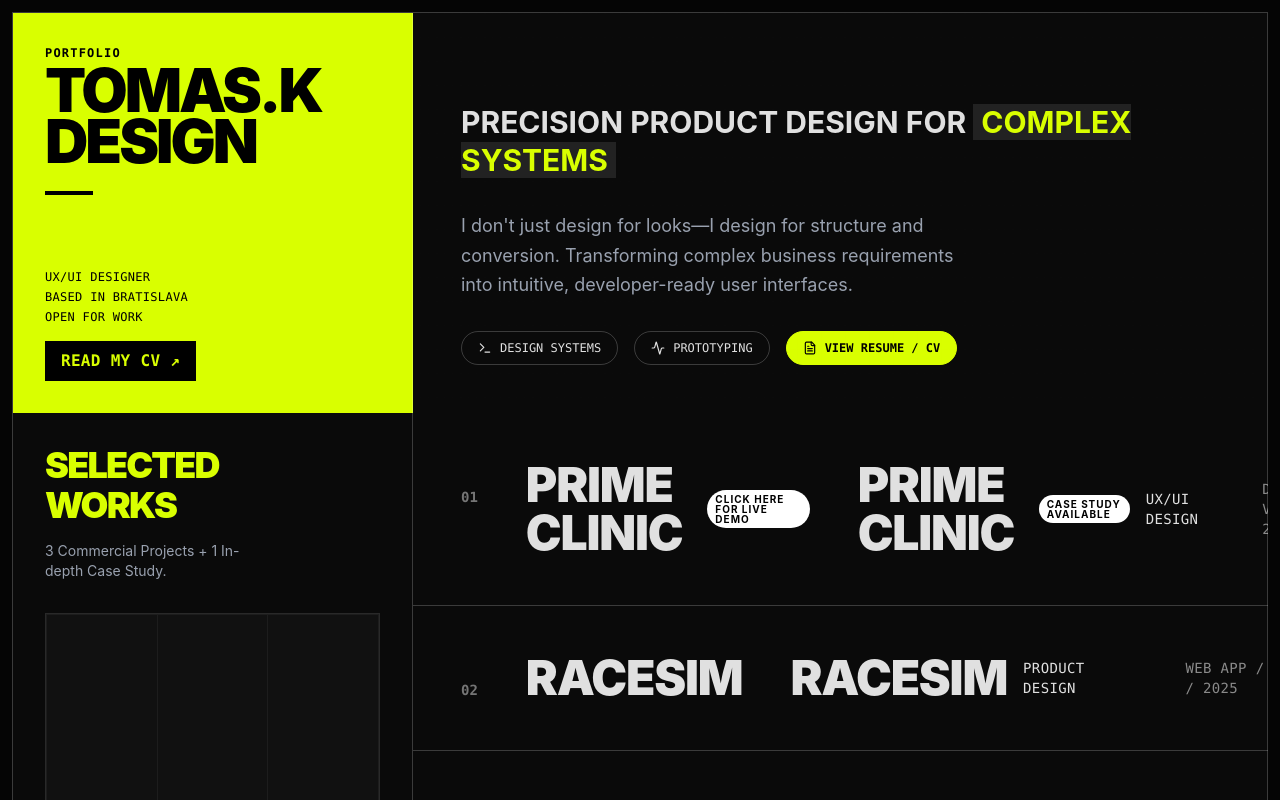
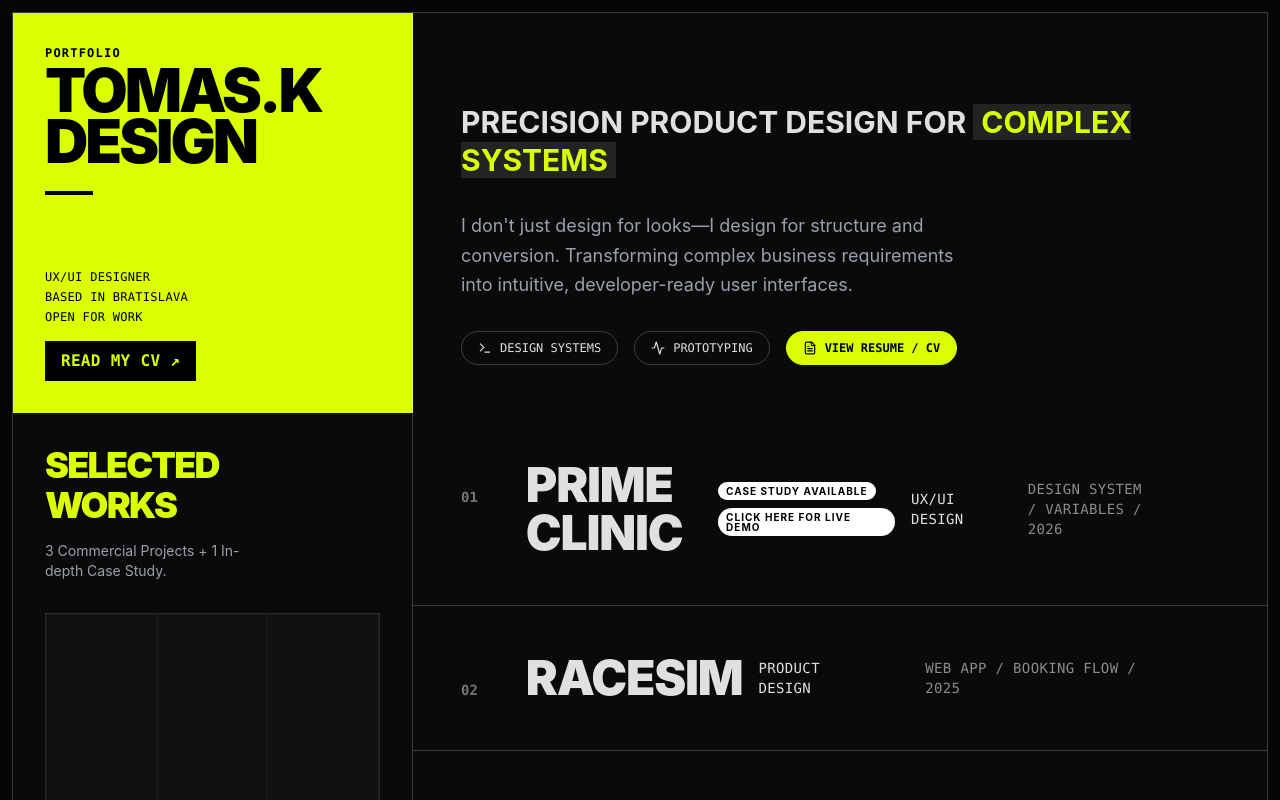
Before and after one commit to TomasKvndr/UX-Portfolio, a React (Vite) app: page / in a window 1280 px wide. Shown: the top 800 px of the page. Built offline with nearby package versions, Linux system fonts and the light colour scheme.

Commit message:
case and demo

```diff
--- a/src/app/components/SkaterPortfolio.tsx
+++ b/src/app/components/SkaterPortfolio.tsx
@@ -228,7 +228,18 @@ export const SkaterPortfolio = () => {
                            <h4 className="text-3xl md:text-5xl font-black uppercase tracking-tight flex items-center gap-4">
                               {project.title}
                               {project.special && (
+   <div className="flex flex-wrap items-center gap-2 ml-4">
+      {/* Tlačidlo pre Case Study (PDF) */}
+      <a
+         href={project.link}
+         target="_blank"
+         rel="noopener noreferrer"
+         className="text-[10px] bg-white text-black px-2 py-1 rounded-full font-bold uppercase tracking-widest transition-colors hover:bg-black hover:text-[#D9FF00] cursor-pointer inline-block"
+      >
+         CASE STUDY AVAILABLE
+      </a>
 
+      {/* Tlačidlo pre Live Demo (Figma) */}
       <a
          href="https://test-debug-63257048.figma.site/#"
          target="_blank"
@@ -238,21 +249,8 @@ export const SkaterPortfolio = () => {
          CLICK HERE FOR LIVE DEMO
       </a>
 
-                              )}
-                           </h4>
-                           <h4 className="text-3xl md:text-5xl font-black uppercase tracking-tight flex items-center gap-4">
-                              {project.title}
-                              {project.special && (
 
-                                 <a
-   href="https://test-debug-63257048.figma.site/#"
-   target="_blank"
-   rel="noopener noreferrer"
-   className="text-[10px] bg-white text-black px-2 py-1 rounded-full font-bold uppercase tracking-widest transition-colors hover:bg-black hover:text-[#D9FF00] cursor-pointer inline-block"
->
-   CASE STUDY AVAILABLE
-</a>
-
+   </div>
 )}
                            </h4>
                         </div>
```
Lines whose indentation alone changed are shown as unchanged.
